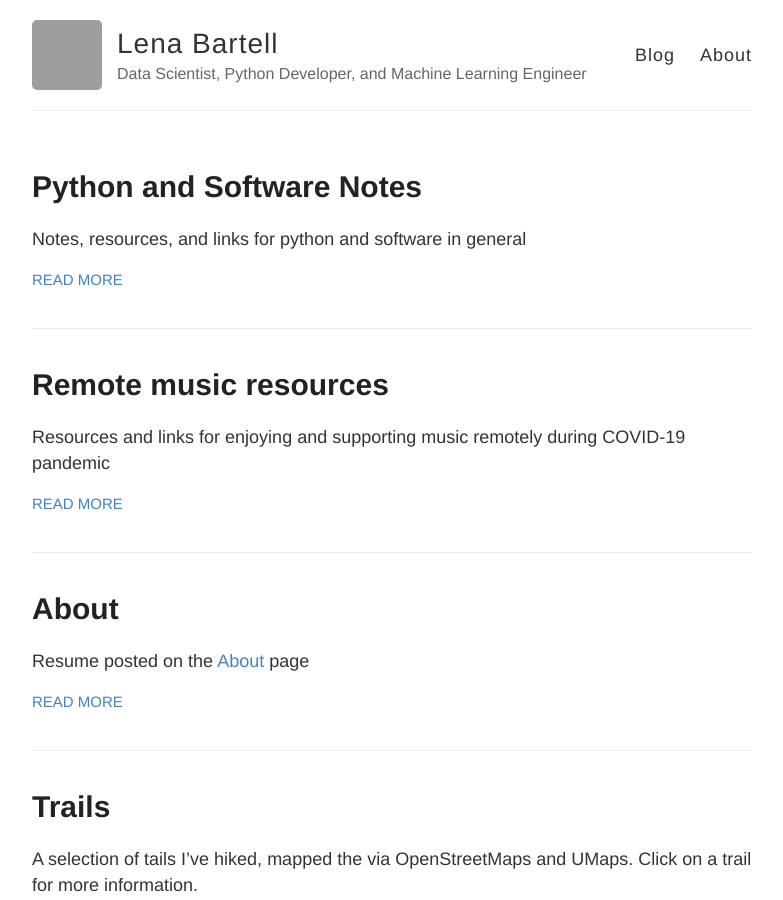
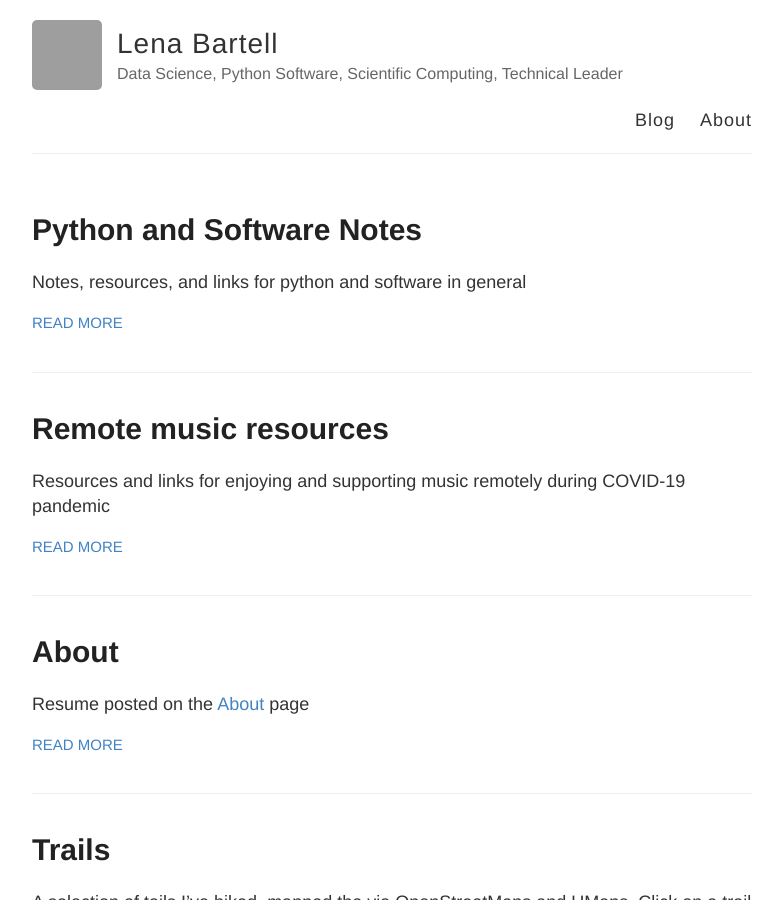
Before and after one commit to lenabradley/lenabradley.github.io, a Jekyll site: the page built from index.html, in a window 1280 px wide and 900 px high. Shown: the whole window, without its empty margins (248-1031 px from the left). Built offline with Jekyll 4.4.1, drawn with Linux system fonts in a browser that asks for light colours; grey boxes are pictures that could not be loaded.

Commit message:
update bio

```diff
--- a/_config.yml
+++ b/_config.yml
@@ -6,7 +6,7 @@
 name: Lena Bartell
 
 # Short bio or description (displayed in the header)
-description: Data Scientist, Python Developer, and Machine Learning Engineer
+description: Data Science, Python Software, Scientific Computing, Technical Leader
 
 # URL of your avatar or profile pic (you could use your GitHub profile pic)
 avatar: https://avatars3.githubusercontent.com/u/13946918?s=460&v=4
```
